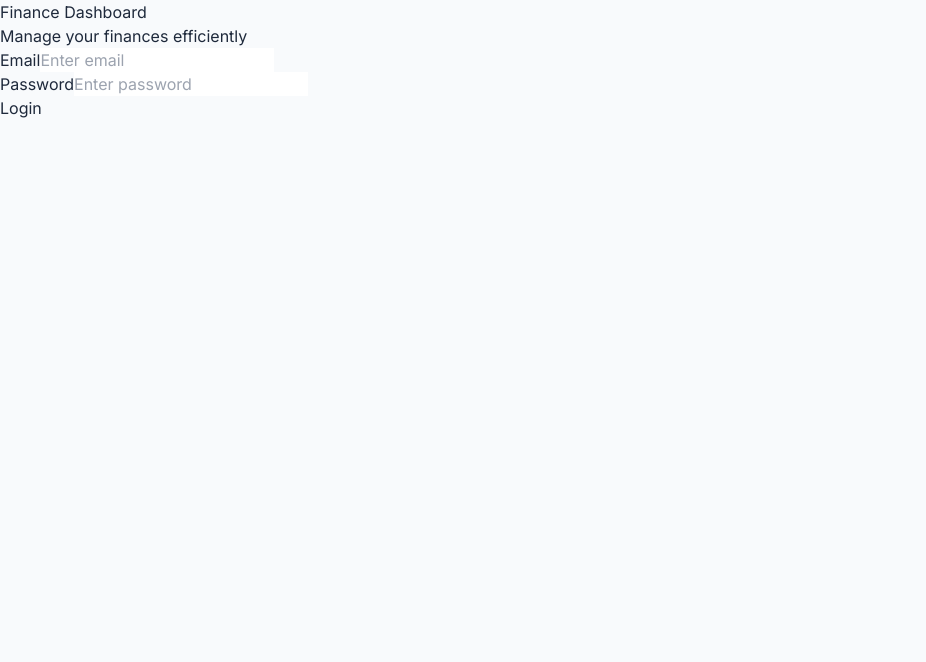
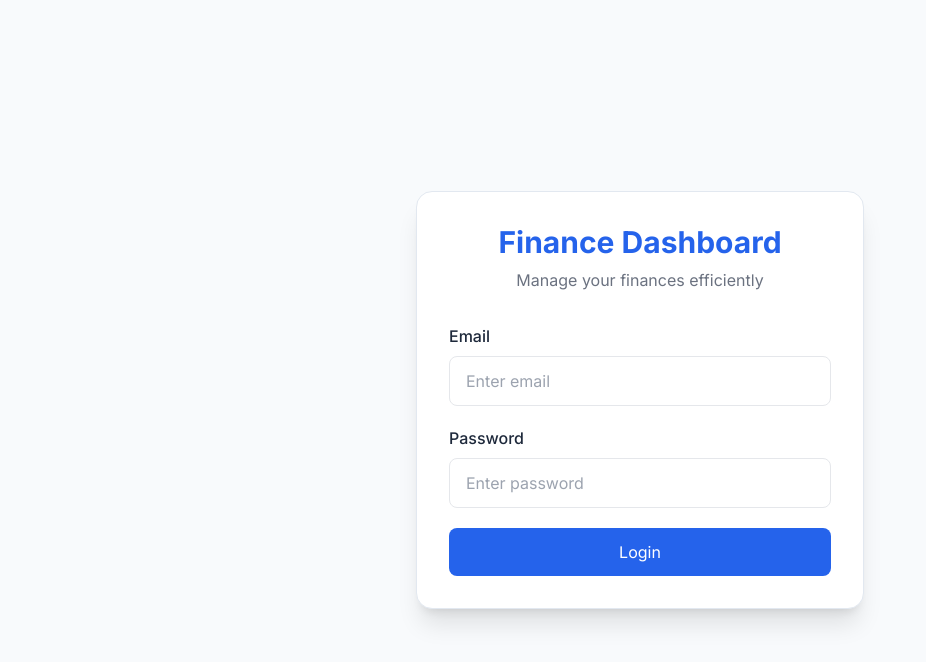
Before and after one commit to amnayounus205-create/finance-dashboard, a React (Vite) app: page / in a window 1280 px wide. Shown: the top 662 px of the page, without its empty margins (0-926 px from the left). Built offline with nearby package versions, Linux system fonts and the light colour scheme.

Commit message:
Changes to dashboard

```diff
--- a/tailwind.config.js
+++ b/tailwind.config.js
@@ -2,17 +2,9 @@
 export default {
   content: [
     "./index.html",
-    "./src/*/.{js,ts,jsx,tsx}",
+    "./src/**/*.{js,ts,jsx,tsx}",
   ],
   theme: {
-    // YE NAYI LINE ADD KI HAI - MOBILE KO DESKTOP BANA DIYA
-    screens: {
-      'sm': '1024px',
-      'md': '1024px',
-      'lg': '1280px',
-      'xl': '1536px',
-      '2xl': '1536px',
-    },
     extend: {
       colors: {
         primary: "#2563EB",
```
